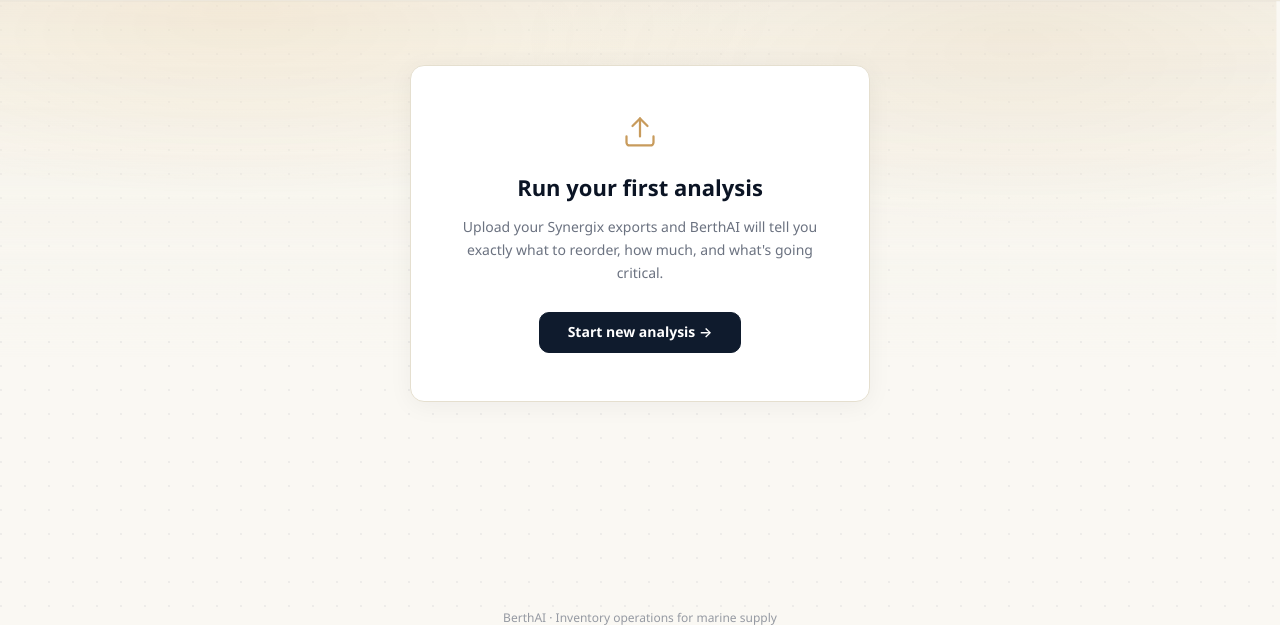
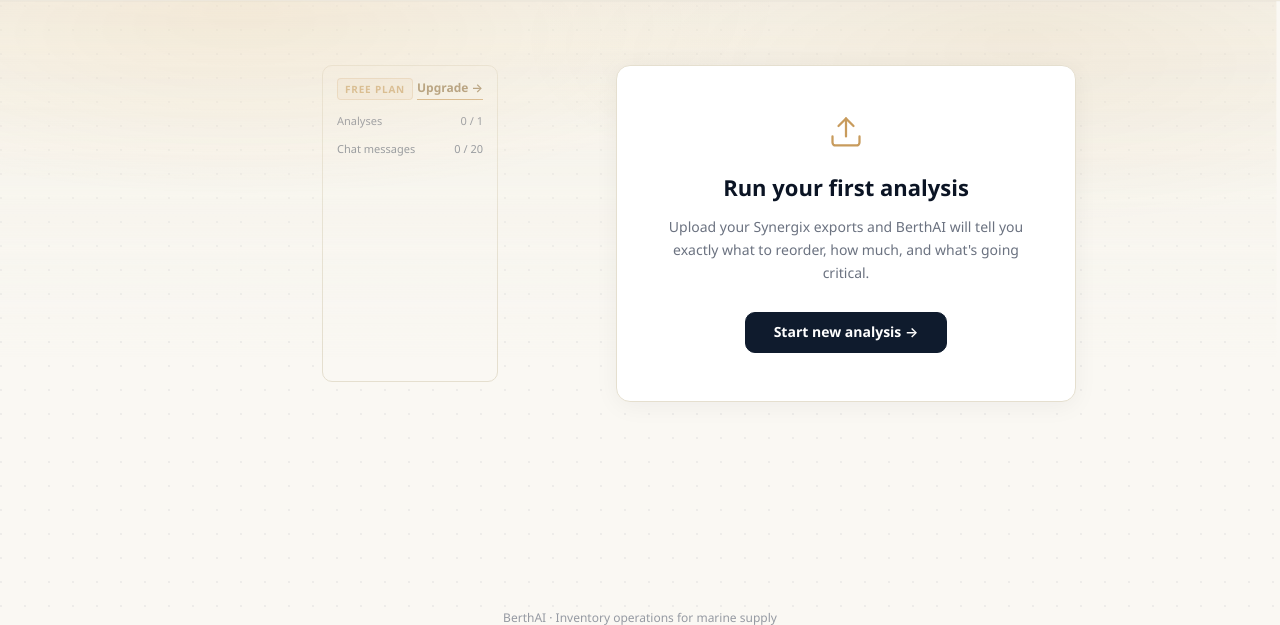
Before and after one commit to brother-yong/berthcast, a Flask app: page /dashboard in a window 1280 px wide. Shown: the part 67-692 px from the top of the page. Run offline with Flask 3, Linux system fonts and the light colour scheme; the visitor is signed in with stand-in values (Sample User, id 1); data comes from the database, SQL or seed files in the repository; data that the repository does not hold is empty.

Commit message:
Add pricing page, free tier usage counter, and registration flow

```diff
--- a/app.py
+++ b/app.py
@@ -149,6 +149,11 @@ def landing():
 @login_required
 def guide():
     return render_template("guide.html")
+
+
+@app.route("/pricing")
+def pricing():
+    return render_template("pricing.html")
 
 
 @app.route("/login", methods=["GET", "POST"])
@@ -976,11 +981,27 @@ def dashboard():
             "skus":       st["tracked_skus"]   if st else 0,
         })
 
+    # Free tier usage info
+    user_usage = None
+    if session.get("tier") == "free":
+        urow = db.query(
+            "SELECT analyses_used, chat_messages_used FROM users WHERE id=?",
+            (session["user_id"],)
+        )
+        if urow:
+            user_usage = {
+                "analyses_used":  urow[0]["analyses_used"],
+                "analyses_limit": 1,
+                "chat_used":      urow[0]["chat_messages_used"],
+                "chat_limit":     20,
+            }
+
     return render_template(
         "dashboard.html",
         last_session=last_session,
         stats=stats,
         past_sessions=past_sessions,
+        user_usage=user_usage,
     )
 
 
--- a/templates/dashboard.html
+++ b/templates/dashboard.html
@@ -8,6 +8,36 @@
 
   {% if not past_sessions %}
   <div class="empty-state-wrap">
+    {% if user_usage %}
+    <div class="free-usage-card" style="max-width:480px; margin: 0 auto 20px;">
+      <div class="free-usage-header">
+        <span class="free-usage-badge">Free plan</span>
+        <a href="{{ url_for('pricing') }}" class="free-usage-upgrade">Upgrade →</a>
+      </div>
+      <div class="free-usage-row">
+        <div class="free-usage-label">Analyses</div>
+        <div class="free-usage-bar-wrap">
+          <div class="free-usage-bar" style="width: {{ [(user_usage.analyses_used / user_usage.analyses_limit * 100), 100] | min }}%;
+            {% if user_usage.analyses_used >= user_usage.analyses_limit %}background: var(--danger);{% endif %}">
+          </div>
+        </div>
+        <div class="free-usage-count {% if user_usage.analyses_used >= user_usage.analyses_limit %}is-maxed{% endif %}">
+          {{ user_usage.analyses_used }} / {{ user_usage.analyses_limit }}
+        </div>
+      </div>
+      <div class="free-usage-row">
+        <div class="free-usage-label">Chat messages</div>
+        <div class="free-usage-bar-wrap">
+          <div class="free-usage-bar" style="width: {{ [(user_usage.chat_used / user_usage.chat_limit * 100), 100] | min }}%;
+            {% if user_usage.chat_used >= user_usage.chat_limit %}background: var(--danger);{% endif %}">
+          </div>
+        </div>
+        <div class="free-usage-count {% if user_usage.chat_used >= user_usage.chat_limit %}is-maxed{% endif %}">
+          {{ user_usage.chat_used }} / {{ user_usage.chat_limit }}
+        </div>
+      </div>
+    </div>
+    {% endif %}
     <div class="card empty-state-card">
       <div class="empty-state-icon" aria-hidden="true">
         <svg width="36" height="36" viewBox="0 0 24 24" fill="none"
@@ -40,6 +70,44 @@
         <div class="dash-org-name">{{ session.org_name }}</div>
         <div class="dash-org-sub">Inventory operations</div>
       </div>
+
+      {% if user_usage %}
+      <div class="free-usage-card">
+        <div class="free-usage-header">
+          <span class="free-usage-badge">Free plan</span>
+          <a href="{{ url_for('pricing') }}" class="free-usage-upgrade">Upgrade →</a>
+        </div>
+        <div class="free-usage-row">
+          <div class="free-usage-label">Analyses</div>
+          <div class="free-usage-bar-wrap">
+            <div class="free-usage-bar" style="width: {{ [(user_usage.analyses_used / user_usage.analyses_limit * 100), 100] | min }}%;
+              {% if user_usage.analyses_used >= user_usage.analyses_limit %}background: var(--danger);{% endif %}">
+            </div>
+          </div>
+          <div class="free-usage-count
+            {% if user_usage.analyses_used >= user_usage.analyses_limit %} is-maxed{% endif %}">
+            {{ user_usage.analyses_used }} / {{ user_usage.analyses_limit }}
+          </div>
+        </div>
+        <div class="free-usage-row">
+          <div class="free-usage-label">Chat messages</div>
+          <div class="free-usage-bar-wrap">
+            <div class="free-usage-bar" style="width: {{ [(user_usage.chat_used / user_usage.chat_limit * 100), 100] | min }}%;
+              {% if user_usage.chat_used >= user_usage.chat_limit %}background: var(--danger);{% endif %}">
+            </div>
+          </div>
+          <div class="free-usage-count
+            {% if user_usage.chat_used >= user_usage.chat_limit %} is-maxed{% endif %}">
+            {{ user_usage.chat_used }} / {{ user_usage.chat_limit }}
+          </div>
+        </div>
+        {% if user_usage.analyses_used >= user_usage.analyses_limit or user_usage.chat_used >= user_usage.chat_limit %}
+        <p class="free-usage-limit-msg">You've reached your free limit.
+          <a href="{{ url_for('contact') }}">Contact us to upgrade.</a>
+        </p>
+        {% endif %}
+      </div>
+      {% endif %}
 
       {% if stats %}
       <div class="dash-stat-col">
@@ -273,6 +341,88 @@
 @media (max-width: 680px) {
   .dash-split { grid-template-columns: 1fr; }
 }
+
+/* Free usage card */
+.free-usage-card {
+  background: var(--paper);
+  border: 0.5px solid var(--border);
+  border-radius: 10px;
+  padding: 12px 14px;
+  display: flex;
+  flex-direction: column;
+  gap: 10px;
+}
+.free-usage-header {
+  display: flex;
+  align-items: center;
+  justify-content: space-between;
+  margin-bottom: 2px;
+}
+.free-usage-badge {
+  font-size: 10px;
+  font-weight: 700;
+  text-transform: uppercase;
+  letter-spacing: 0.08em;
+  color: var(--brass);
+  background: rgba(200,146,76,0.1);
+  border: 1px solid rgba(200,146,76,0.3);
+  border-radius: 4px;
+  padding: 2px 7px;
+}
+.free-usage-upgrade {
+  font-size: 12px;
+  font-weight: 600;
+  color: var(--brass-3, var(--brass));
+  text-decoration: none;
+  border-bottom: 1.5px solid var(--brass);
+  padding-bottom: 1px;
+}
+.free-usage-upgrade:hover { opacity: 0.8; }
+.free-usage-row {
+  display: flex;
+  align-items: center;
+  gap: 8px;
+}
+.free-usage-label {
+  font-size: 11px;
+  color: var(--muted);
+  width: 100px;
+  flex-shrink: 0;
+  white-space: nowrap;
+}
+.free-usage-bar-wrap {
+  flex: 1;
+  height: 5px;
+  background: var(--border);
+  border-radius: 99px;
+  overflow: hidden;
+}
+.free-usage-bar {
+  height: 100%;
+  background: var(--brass);
+  border-radius: 99px;
+  transition: width 600ms ease;
+  min-width: 0;
+}
+.free-usage-count {
+  font-size: 11px;
+  color: var(--muted);
+  width: 30px;
+  text-align: right;
+  flex-shrink: 0;
+}
+.free-usage-count.is-maxed { color: var(--danger, #c0392b); font-weight: 600; }
+.free-usage-limit-msg {
+  font-size: 12px;
+  color: var(--muted);
+  margin: 0;
+  line-height: 1.5;
+}
+.free-usage-limit-msg a {
+  color: var(--brass-3, var(--brass));
+  text-decoration: none;
+  border-bottom: 1px solid var(--brass);
+}
 </style>
 
 <script>
--- a/templates/landing.html
+++ b/templates/landing.html
@@ -551,6 +551,7 @@
   <div class="landing-nav-right">
     <a href="#features" class="nav-link">Features</a>
     <a href="#how" class="nav-link">How it works</a>
+    <a href="{{ url_for('pricing') }}" class="nav-link">Pricing</a>
     <a href="{{ url_for('contact') }}" class="nav-link">Contact</a>
     <a href="{{ url_for('login') }}" class="btn-login">Sign in →</a>
   </div>
@@ -753,6 +754,7 @@
       <span>© 2026 BerthAI · Inventory operations for marine supply</span>
     </div>
     <div class="landing-footer-links">
+      <a href="{{ url_for('pricing') }}">Pricing</a>
       <a href="{{ url_for('contact') }}">Contact</a>
       <a href="{{ url_for('login') }}">Sign in</a>
     </div>
```
Also changed, not shown: templates/pricing.html (added, +515 -0 lines).
